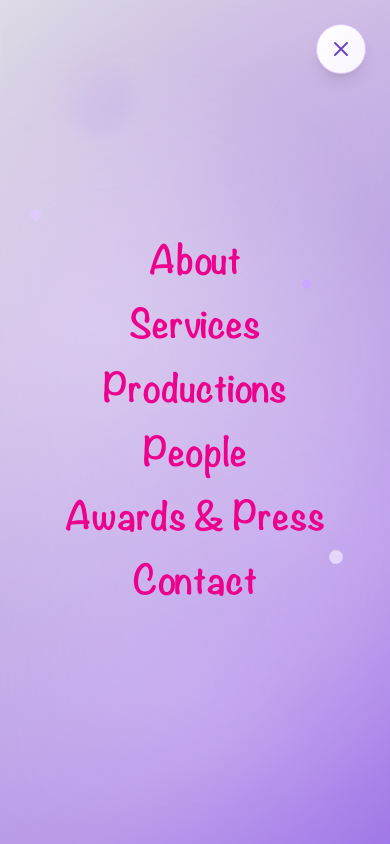
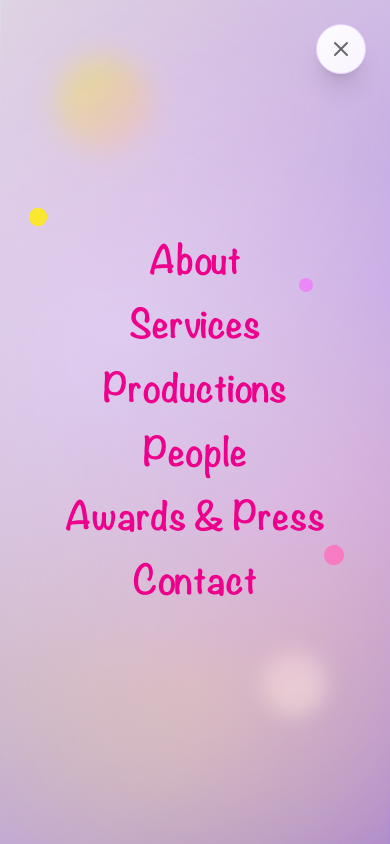
Before and after one commit to Psyfo/watchdog-media-website, a Next.js app: page / in a window 390 px wide. Both pictures are taken after a click on the button "Open menu". Shown: the top 844 px of the page. Built offline with nearby package versions, Linux system fonts and the light colour scheme.

Commit message:
fix: enhance Navbar component with improved animations, refined styles, and new gradient backgrounds for better visual appeal

```diff
--- a/src/components/navbar.tsx
+++ b/src/components/navbar.tsx
@@ -101,11 +101,15 @@ export default function Navbar() {
   return (
     <>
       <motion.nav
-        className={`fixed top-0 z-40 w-full transition-all duration-300 ${
-          scrolled
-            ? 'bg-white/90 backdrop-blur-md border-b border-black/10'
-            : 'bg-white/70 backdrop-blur-sm'
+        className={`fixed top-0 z-40 w-full transition-all duration-500 ${
+          scrolled ? 'backdrop-blur-xl border-b shadow-lg' : 'backdrop-blur-sm'
         }`}
+        style={{
+          background: scrolled
+            ? 'linear-gradient(135deg, rgba(255, 255, 255, 0.95) 0%, rgba(248, 244, 255, 0.98) 100%)'
+            : 'linear-gradient(135deg, rgba(255, 255, 255, 0.8) 0%, rgba(248, 244, 255, 0.85) 100%)',
+          borderColor: scrolled ? 'var(--wd-lilac-200)' : 'transparent',
+        }}
         initial={{ y: -100 }}
         animate={{ y: 0 }}
         transition={{ type: 'spring', stiffness: 300, damping: 30 }}
@@ -159,25 +163,33 @@ export default function Navbar() {
                     href={item.href}
                     className={`relative font-noteworthy font-bold text-lg transition-all duration-300 group ${
                       isActive
-                        ? 'text-[var(--wd-magenta)]'
-                        : 'text-[var(--wd-text)] hover:text-[var(--wd-magenta)]'
+                        ? 'text-[var(--wd-magenta-600)]'
+                        : 'text-[var(--wd-text)] hover:text-[var(--wd-magenta-600)]'
                     }`}
                   >
                     <span className='z-10 relative'>{item.label}</span>
 
-                    {/* Hover underline */}
+                    {/* Enhanced underline */}
                     <motion.div
-                      className='bottom-0 left-0 absolute bg-gradient-to-r from-[var(--wd-magenta)] to-[var(--wd-plum)] w-full h-0.5'
+                      className='bottom-0 left-0 absolute rounded-full w-full h-0.5'
+                      style={{
+                        background:
+                          'linear-gradient(90deg, var(--wd-magenta-500) 0%, var(--wd-plum-500) 100%)',
+                        originX: 0,
+                      }}
                       initial={{ scaleX: 0 }}
                       animate={{ scaleX: isActive ? 1 : 0 }}
                       whileHover={{ scaleX: 1 }}
                       transition={{ duration: 0.3 }}
-                      style={{ originX: 0 }}
                     />
 
-                    {/* Hover glow effect */}
+                    {/* Soft glow effect */}
                     <motion.div
-                      className='-z-10 absolute inset-0 bg-gradient-to-r from-[var(--wd-magenta)]/10 to-[var(--wd-plum)]/10 rounded-lg'
+                      className='-z-10 absolute inset-0 rounded-lg'
+                      style={{
+                        background:
+                          'linear-gradient(135deg, var(--wd-lilac-100) 0%, var(--wd-magenta-50) 100%)',
+                      }}
                       initial={{ opacity: 0, scale: 0.8 }}
                       whileHover={{ opacity: 1, scale: 1.1 }}
                       transition={{ duration: 0.3 }}
@@ -191,12 +203,17 @@ export default function Navbar() {
           {/* Mobile Menu Button */}
           <motion.button
             onClick={() => setMenuOpen(true)}
-            className='lg:hidden bg-[var(--wd-surface)] hover:bg-[var(--wd-slate)]/20 backdrop-blur-sm p-2 border border-[var(--wd-border-alpha)] rounded-lg transition-all duration-300'
+            className='lg:hidden shadow-sm p-2 border rounded-xl transition-all duration-300'
+            style={{
+              background:
+                'linear-gradient(135deg, var(--wd-lilac-50) 0%, var(--wd-lilac-100) 100%)',
+              borderColor: 'var(--wd-lilac-200)',
+            }}
             whileHover={{ scale: 1.05 }}
             whileTap={{ scale: 0.95 }}
             aria-label='Open menu'
           >
-            <Menu className='w-6 h-6 text-[var(--wd-text)]' />
+            <Menu className='w-6 h-6 text-[var(--wd-slate-700)]' />
           </motion.button>
         </div>
       </motion.nav>
@@ -211,22 +228,11 @@ export default function Navbar() {
             exit={{ opacity: 0 }}
             transition={{ duration: 0.4 }}
           >
-            {/* Soft lilac gradient backdrop */}
+            {/* Enhanced gradient backdrop */}
             <motion.div
               className='absolute inset-0 backdrop-blur-xl'
               style={{
-                background: `
-                  linear-gradient(135deg,
-                    #f8f4ff 0%,
-                    #f0e6ff 15%,
-                    #e8d5ff 30%,
-                    #dcc5ff 45%,
-                    #d1b3ff 60%,
-                    #c5a0ff 75%,
-                    #b88dff 85%,
-                    #ac7aff 100%
-                  )
-                `,
+                background: 'var(--wd-gradient-mobile)',
               }}
               initial={{ opacity: 0 }}
               animate={{ opacity: 1 }}
@@ -234,62 +240,63 @@ export default function Navbar() {
               onClick={() => setMenuOpen(false)}
             />
 
-            {/* Soft animated pattern overlay */}
+            {/* Animated pattern overlay */}
             <motion.div
-              className='absolute inset-0 opacity-20'
+              className='absolute inset-0 opacity-15'
               style={{
                 background: `
-                  radial-gradient(circle at 20% 30%, #dcc5ff 0%, transparent 40%),
-                  radial-gradient(circle at 80% 70%, #c5a0ff 0%, transparent 40%),
-                  radial-gradient(circle at 40% 80%, #f0e6ff 0%, transparent 30%),
-                  radial-gradient(circle at 60% 20%, #b88dff 0%, transparent 35%)
+                  radial-gradient(circle at 25% 25%, var(--wd-magenta-300) 0%, transparent 50%),
+                  radial-gradient(circle at 75% 75%, var(--wd-yellow-300) 0%, transparent 50%),
+                  radial-gradient(circle at 50% 10%, var(--wd-plum-300) 0%, transparent 40%)
                 `,
               }}
               animate={{
-                scale: [1, 1.05, 1],
-                rotate: [0, 2, 0],
+                scale: [1, 1.08, 1],
+                rotate: [0, 3, 0],
               }}
               transition={{
-                duration: 15,
+                duration: 20,
                 repeat: Infinity,
                 ease: 'easeInOut',
               }}
             />
 
-            {/* Floating geometric shapes with soft colors */}
+            {/* Floating shapes */}
             <motion.div
-              className='top-20 left-10 absolute rounded-full w-16 h-16'
+              className='top-20 left-10 absolute rounded-full w-20 h-20'
               style={{
-                background: 'linear-gradient(135deg, #f0e6ff 0%, #dcc5ff 100%)',
-                filter: 'blur(8px)',
+                background:
+                  'linear-gradient(135deg, var(--wd-yellow-200) 0%, var(--wd-magenta-200) 100%)',
+                filter: 'blur(12px)',
               }}
               animate={{
-                x: [0, 30, 0],
-                y: [0, -20, 0],
-                scale: [1, 1.2, 1],
-              }}
-              transition={{
-                duration: 8,
-                repeat: Infinity,
-                ease: 'easeInOut',
-              }}
-            />
-            <motion.div
-              className='right-16 bottom-32 absolute rounded-full w-12 h-12'
-              style={{
-                background: 'linear-gradient(135deg, #c5a0ff 0%, #b88dff 100%)',
-                filter: 'blur(6px)',
-              }}
-              animate={{
-                x: [0, -25, 0],
-                y: [0, 15, 0],
+                x: [0, 40, 0],
+                y: [0, -25, 0],
                 scale: [1, 1.3, 1],
               }}
               transition={{
                 duration: 10,
                 repeat: Infinity,
                 ease: 'easeInOut',
-                delay: 2,
+              }}
+            />
+            <motion.div
+              className='right-16 bottom-32 absolute rounded-full w-16 h-16'
+              style={{
+                background:
+                  'linear-gradient(135deg, var(--wd-plum-200) 0%, var(--wd-lilac-300) 100%)',
+                filter: 'blur(10px)',
+              }}
+              animate={{
+                x: [0, -30, 0],
+                y: [0, 20, 0],
+                scale: [1, 1.4, 1],
+              }}
+              transition={{
+                duration: 12,
+                repeat: Infinity,
+                ease: 'easeInOut',
+                delay: 3,
               }}
             />
 
@@ -306,20 +313,20 @@ export default function Navbar() {
                 animate='visible'
                 exit='exit'
               >
-                {/* Close Button */}
+                {/* Enhanced Close Button */}
                 <motion.button
                   onClick={() => setMenuOpen(false)}
-                  className='top-6 right-6 z-20 absolute shadow-lg p-3 border rounded-full transition-all duration-300'
+                  className='top-6 right-6 z-20 absolute shadow-xl p-3 border rounded-full transition-all duration-300'
                   style={{
                     background:
-                      'linear-gradient(135deg, #ffffff 0%, #f8f4ff 100%)',
-                    borderColor: '#dcc5ff',
+                      'linear-gradient(135deg, rgba(255, 255, 255, 0.95) 0%, var(--wd-lilac-100) 100%)',
+                    borderColor: 'var(--wd-lilac-300)',
                   }}
                   whileHover={{
-                    scale: 1.1,
+                    scale: 1.15,
                     rotate: 90,
                     background:
-                      'linear-gradient(135deg, #f0e6ff 0%, #e8d5ff 100%)',
+                      'linear-gradient(135deg, var(--wd-yellow-400) 0%, var(--wd-magenta-400) 100%)',
                   }}
                   initial={{ opacity: 0, rotate: -90, scale: 0.5 }}
                   animate={{ opacity: 1, rotate: 0, scale: 1 }}
@@ -328,7 +335,7 @@ export default function Navbar() {
                   transition={{ type: 'spring', stiffness: 300, delay: 0.3 }}
                   aria-label='Close menu'
                 >
-                  <X className='w-6 h-6' style={{ color: '#6b46c1' }} />
+                  <X className='w-6 h-6 text-[var(--wd-slate-700)]' />
                 </motion.button>
 
                 {/* Navigation Items */}
@@ -347,8 +354,8 @@ export default function Navbar() {
                           onClick={() => setMenuOpen(false)}
                           className={`relative font-noteworthy font-bold text-4xl md:text-5xl lg:text-6xl transition-all duration-500 group block ${
                             isActive
-                              ? 'text-[#6b46c1]' // Deep purple for active
-                              : 'text-[#8b5a9f] hover:text-[#6b46c1]' // Soft purple for normal
+                              ? 'text-[var(--wd-magenta-700)]'
+                              : 'text-[var(--wd-slate-700)] hover:text-[var(--wd-magenta-700)]'
                           }`}
                         >
                           <motion.span
@@ -372,16 +379,16 @@ export default function Navbar() {
                             {item.label}
                           </motion.span>
 
-                          {/* Soft gradient background */}
+                          {/* Enhanced gradient background */}
                           <motion.div
                             className='-z-10 absolute inset-0 rounded-2xl'
                             style={{
                               background:
-                                'linear-gradient(135deg, #f0e6ff 0%, #e8d5ff 50%, #dcc5ff 100%)',
+                                'linear-gradient(135deg, var(--wd-lilac-100) 0%, var(--wd-magenta-100) 50%, var(--wd-yellow-100) 100%)',
                             }}
                             initial={{ opacity: 0, scale: 0.8, rotateX: -10 }}
                             whileHover={{
-                              opacity: 0.6,
+                              opacity: 0.8,
                               scale: 1.1,
                               rotateX: 0,
                             }}
@@ -391,17 +398,17 @@ export default function Navbar() {
                             }}
                           />
 
-                          {/* Shimmer effect */}
+                          {/* Enhanced shimmer effect */}
                           <motion.div
                             className='-z-10 absolute inset-0'
                             style={{
                               background:
-                                'linear-gradient(45deg, transparent 0%, #ffffff 50%, transparent 100%)',
+                                'linear-gradient(45deg, transparent 0%, rgba(255, 255, 255, 0.6) 50%, transparent 100%)',
                             }}
                             initial={{ x: '-100%', opacity: 0, skewX: -10 }}
                             whileHover={{
                               x: '100%',
-                              opacity: 0.3,
+                              opacity: 1,
                               skewX: 0,
                               transition: {
                                 duration: 0.8,
@@ -415,11 +422,11 @@ export default function Navbar() {
                             className='-z-20 absolute inset-0 rounded-full'
                             style={{
                               background:
-                                'radial-gradient(circle, #c5a0ff 0%, transparent 70%)',
+                                'radial-gradient(circle, var(--wd-magenta-300) 0%, transparent 70%)',
                             }}
                             initial={{ opacity: 0, scale: 0.5 }}
                             whileHover={{
-                              opacity: 0.4,
+                              opacity: 0.6,
                               scale: 1.5,
                               transition: { duration: 0.6 },
                             }}
@@ -430,13 +437,13 @@ export default function Navbar() {
                   })}
                 </div>
 
-                {/* Soft decorative elements */}
+                {/* Enhanced decorative elements */}
                 <motion.div
-                  className='top-1/4 left-8 absolute rounded-full w-2 h-2'
-                  style={{ backgroundColor: '#dcc5ff' }}
+                  className='top-1/4 left-8 absolute rounded-full w-3 h-3'
+                  style={{ background: 'var(--wd-yellow-400)' }}
                   animate={{
-                    scale: [1, 1.5, 1],
-                    opacity: [0.6, 1, 0.6],
+                    scale: [1, 1.8, 1],
+                    opacity: [0.7, 1, 0.7],
                     rotate: [0, 180, 360],
                   }}
                   transition={{
@@ -446,11 +453,11 @@ export default function Navbar() {
                   }}
                 />
                 <motion.div
-                  className='right-12 bottom-1/3 absolute rounded-full w-3 h-3'
-                  style={{ backgroundColor: '#f0e6ff' }}
+                  className='right-12 bottom-1/3 absolute rounded-full w-4 h-4'
+                  style={{ background: 'var(--wd-magenta-400)' }}
                   animate={{
-                    scale: [1, 1.3, 1],
-                    opacity: [0.5, 0.9, 0.5],
+                    scale: [1, 1.5, 1],
+                    opacity: [0.6, 1, 0.6],
                     rotate: [0, -180, -360],
                   }}
                   transition={{
@@ -461,11 +468,11 @@ export default function Navbar() {
                   }}
                 />
                 <motion.div
-                  className='top-1/3 right-20 absolute rounded-full w-1.5 h-1.5'
-                  style={{ backgroundColor: '#c5a0ff' }}
+                  className='top-1/3 right-20 absolute rounded-full w-2 h-2'
+                  style={{ background: 'var(--wd-plum-400)' }}
                   animate={{
-                    scale: [1, 1.8, 1],
-                    opacity: [0.7, 1, 0.7],
+                    scale: [1, 2, 1],
+                    opacity: [0.8, 1, 0.8],
                   }}
                   transition={{
                     duration: 3,
@@ -480,18 +487,18 @@ export default function Navbar() {
                   className='absolute inset-0 pointer-events-none mix-blend-soft-light'
                   style={{
                     background: `
-                      radial-gradient(circle at 30% 40%, #f0e6ff 0%, transparent 50%),
-                      radial-gradient(circle at 70% 60%, #e8d5ff 0%, transparent 50%),
-                      radial-gradient(circle at 50% 80%, #dcc5ff 0%, transparent 50%)
+                      radial-gradient(circle at 30% 40%, var(--wd-lilac-200) 0%, transparent 60%),
+                      radial-gradient(circle at 70% 60%, var(--wd-magenta-200) 0%, transparent 60%),
+                      radial-gradient(circle at 50% 80%, var(--wd-yellow-200) 0%, transparent 60%)
                     `,
-                    opacity: 0.3,
+                    opacity: 0.4,
                   }}
                   animate={{
-                    opacity: [0.2, 0.4, 0.2],
-                    scale: [1, 1.02, 1],
+                    opacity: [0.3, 0.5, 0.3],
+                    scale: [1, 1.03, 1],
                   }}
                   transition={{
-                    duration: 6,
+                    duration: 8,
                     repeat: Infinity,
                     repeatType: 'reverse',
                   }}
```
